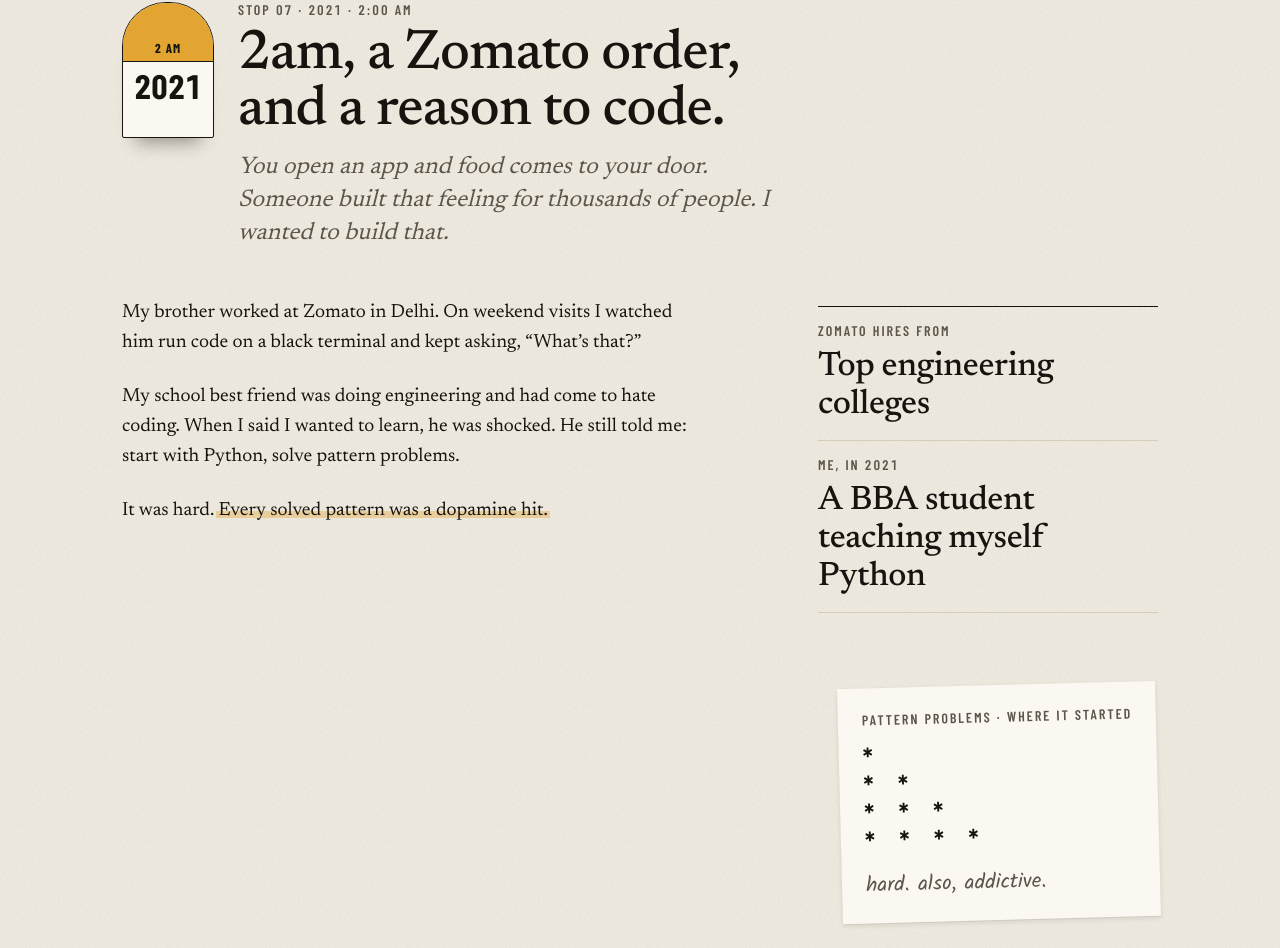
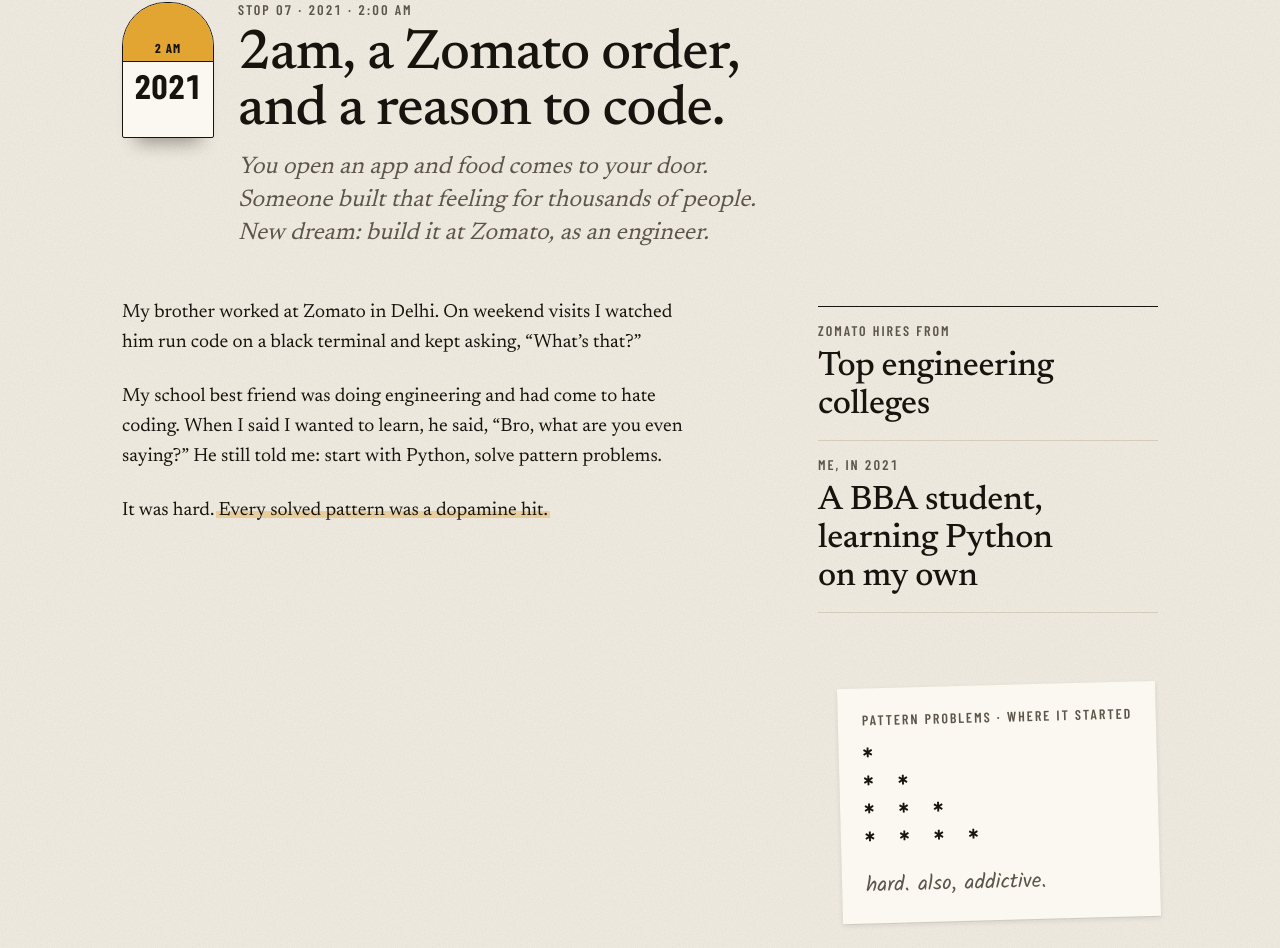
Before and after one commit to sahil-ladhania/me-wisprflow, a Next.js app: page / in a window 1280 px wide. Shown: the part 7592-8540 px from the top of the page. Built offline with nearby package versions, Linux system fonts and the light colour scheme.

Commit message:
fix: improve stop 6

```diff
--- a/components/ride/stops/07-TwoAM.tsx
+++ b/components/ride/stops/07-TwoAM.tsx
@@ -9,7 +9,7 @@ const stop = stops[7];
 
 const pattern = ["*", "* *", "* * *", "* * * *"];
 
-/** 2021: a 2am Zomato order, and a reason to code. */
+/** 2021: a 2am Zomato order, a new dream (engineer at Zomato), and a reason to code. Stop 11 pays it off. */
 export function TwoAM() {
   return (
     <Stop stop={stop}>
@@ -18,7 +18,7 @@ export function TwoAM() {
         kicker={stop.kicker}
         titleId={titleId(stop)}
         title="2am, a Zomato order, and a reason to code."
-        lede="You open an app and food comes to your door. Someone built that feeling for thousands of people. I wanted to build that."
+        lede="You open an app and food comes to your door. Someone built that feeling for thousands of people. New dream: build it at Zomato, as an engineer."
       />
       <Columns
         aside={
@@ -27,11 +27,11 @@ export function TwoAM() {
             <dl className="border-t-[1.5px] border-ink">
               <div className="border-b border-rule py-4">
                 <dt className="type-kicker">Zomato hires from</dt>
-                <dd className="type-headline mt-2">Top engineering colleges</dd>
+                <dd className="type-headline mt-2 text-balance">Top engineering colleges</dd>
               </div>
               <div className="border-b border-rule py-4">
                 <dt className="type-kicker">Me, in 2021</dt>
-                <dd className="type-headline mt-2">A BBA student teaching myself Python</dd>
+                <dd className="type-headline mt-2 text-balance">A BBA student, learning Python on my own</dd>
               </div>
             </dl>
             </Land>
@@ -53,8 +53,8 @@ export function TwoAM() {
           that?”
         </p>
         <p className="type-body">
-          My school best friend was doing engineering and had come to hate coding. When I said I wanted to learn, he was shocked. He
-          still told me: start with Python, solve pattern problems.
+          My school best friend was doing engineering and had come to hate coding. When I said I wanted to learn, he said, “Bro, what
+          are you even saying?” He still told me: start with Python, solve pattern problems.
         </p>
         <p className="type-body">
           It was hard. <Mark>Every solved pattern was a dopamine hit.</Mark>
```
